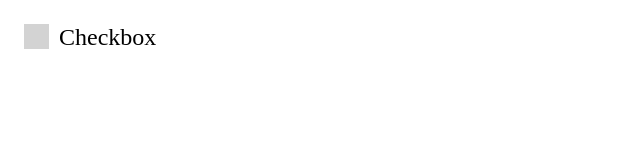
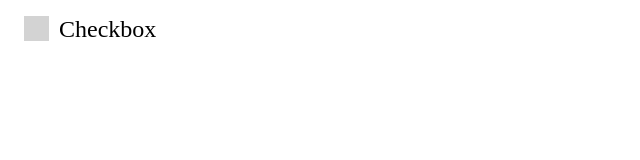
Before and after one commit to Kvikser1987/practik_css, a plain HTML site: page index.html in a window 1280 px wide. Shown: the whole page, without its empty margins (0-640 px from the left). Drawn offline with Linux system fonts and the light colour scheme.

Commit message:
16 3_1111

```diff
--- a/index.html
+++ b/index.html
@@ -23,10 +23,9 @@
       left: 0px;
     }
     .checkbox {
+    margin: 16px;
 
-      top:16px;
-      left: 16px;
-      padding-top: -1px;
+      display: block;
       padding-left: 35px;
       position: relative;
       font-size: 24px;
```
